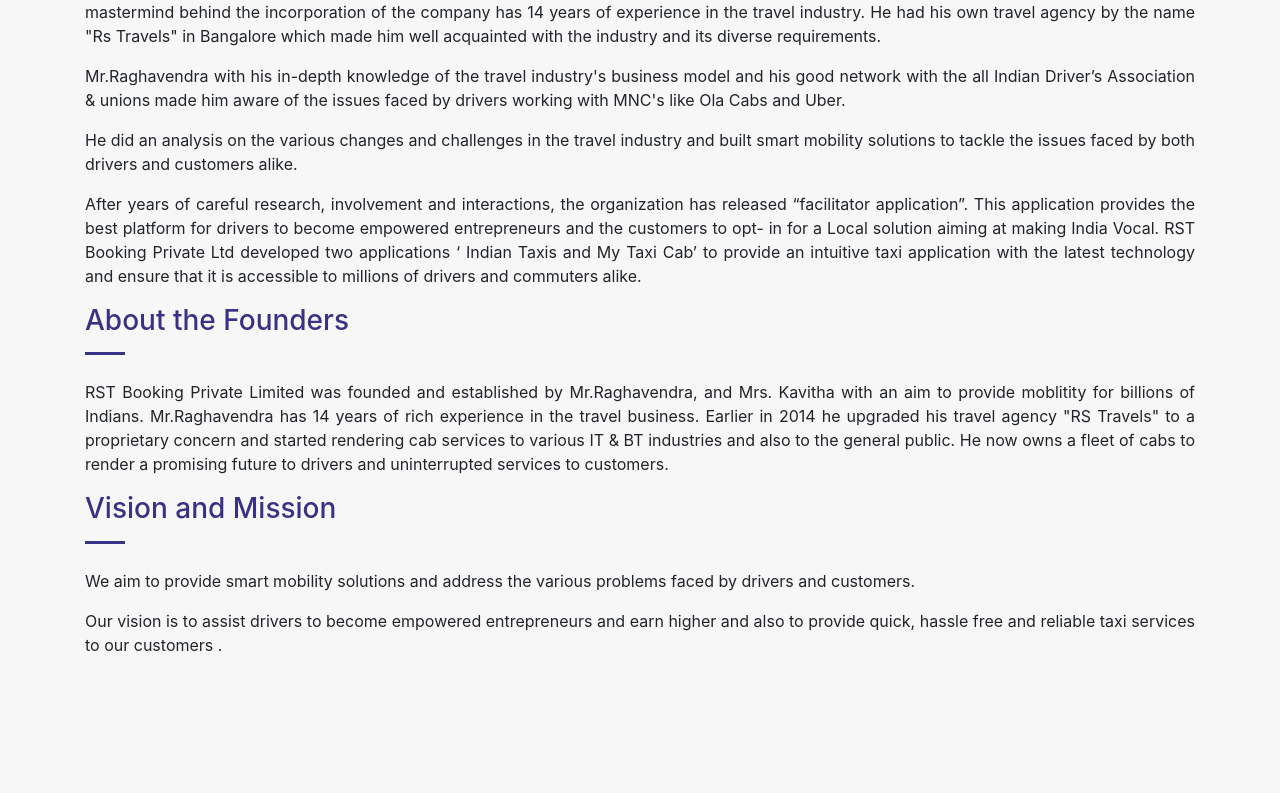
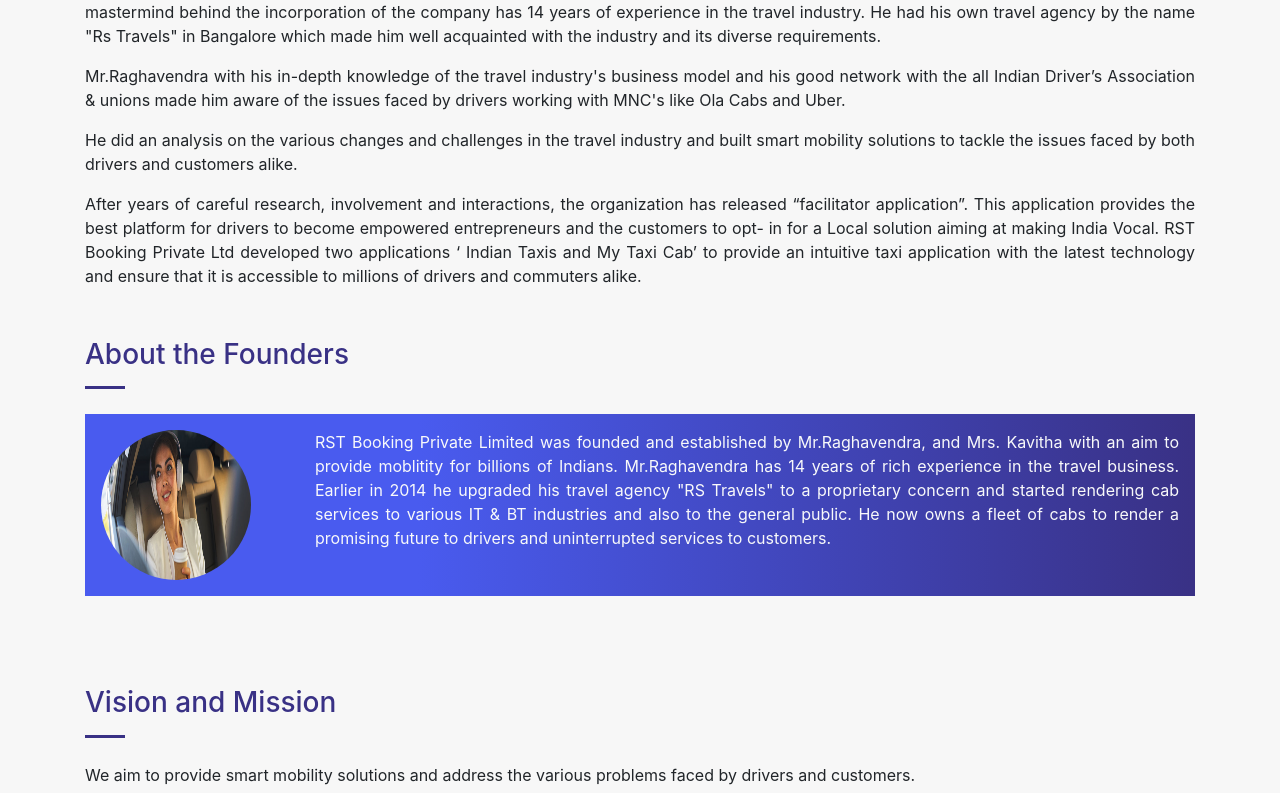
Before and after one commit to saisandeep9/website-old, a React (Create React App) app: page /about in a window 1280 px wide. Shown: the part 495-1288 px from the top of the page. Built offline with nearby package versions, Linux system fonts and the light colour scheme; what google-maps-react would draw is missing.

Commit message:
first commit

```diff
--- a/src/components/pages/about.jsx
+++ b/src/components/pages/about.jsx
@@ -20,14 +20,14 @@
   console.log(header.map((h) => h.name));
   return (
     <div className="wrapper">
-      <Helmet>
+      {/* <Helmet>
         <meta name="description" content="about" />
         <meta
           name={header.name}
           content="My taxi cab, indian taxi, Onepage, Html, Business, Blog, Parallax"
         />
         <title>about</title>
-      </Helmet>
+      </Helmet> */}
       {/* <MetaTags>
         <title>Page 1</title>
         <meta
@@ -79,18 +79,35 @@
             ensure that it is accessible to millions of drivers and commuters
             alike.
           </p>
-          <h3>About the Founders</h3>
-          <div className="title-line-contact "></div>
-          <p>
-            RST Booking Private Limited was founded and established by
-            Mr.Raghavendra, and Mrs. Kavitha with an aim to provide moblitity
-            for billions of Indians. Mr.Raghavendra has 14 years of rich
-            experience in the travel business. Earlier in 2014 he upgraded his
-            travel agency "RS Travels" to a proprietary concern and started
-            rendering cab services to various IT & BT industries and also to the
-            general public. He now owns a fleet of cabs to render a promising
-            future to drivers and uninterrupted services to customers.
-          </p>
+          <div style={{ marginTop: "50px", marginBottom: "90px" }}>
+            <h3>About the Founders</h3>
+            <div className="title-line-contact "></div>
+            <div
+              className="media p-3"
+              style={{
+                background:
+                  "linear-gradient(to right, #495bef 30%, var(--rstlog-color))",
+              }}
+            >
+              <img
+                className="align-self-center mr-3"
+                src="1.jpg"
+                alt=""
+                style={{ width: "150px", height: "150px", borderRadius: "50%" }}
+              />
+              <p className="ml-5 text-light">
+                RST Booking Private Limited was founded and established by
+                Mr.Raghavendra, and Mrs. Kavitha with an aim to provide
+                moblitity for billions of Indians. Mr.Raghavendra has 14 years
+                of rich experience in the travel business. Earlier in 2014 he
+                upgraded his travel agency "RS Travels" to a proprietary concern
+                and started rendering cab services to various IT & BT industries
+                and also to the general public. He now owns a fleet of cabs to
+                render a promising future to drivers and uninterrupted services
+                to customers.
+              </p>
+            </div>
+          </div>
           <h3>Vision and Mission</h3>
           <div className="title-line-contact "></div>
           <p>
--- a/src/components/pages/carSlider.jsx
+++ b/src/components/pages/carSlider.jsx
@@ -122,7 +122,6 @@
                 ref={(slider) => (this.slider1 = slider)}
                 dots={true}
               >
-                {/* <Slider > */}
                 <li className="align-self-center">
                   <img
                     src="images/cars/sedanic.png"
```
